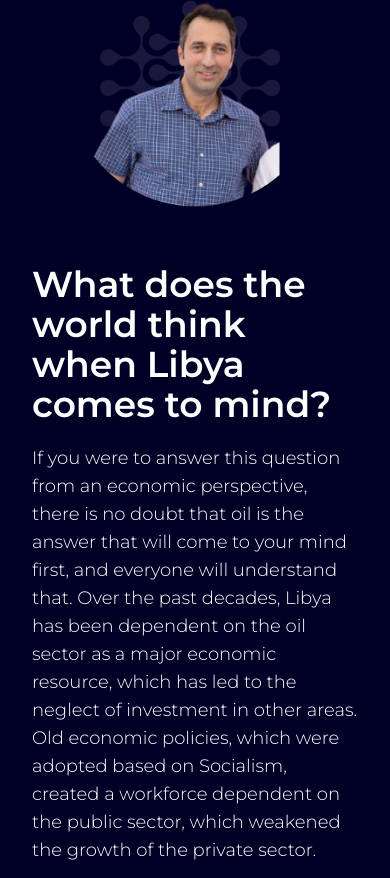
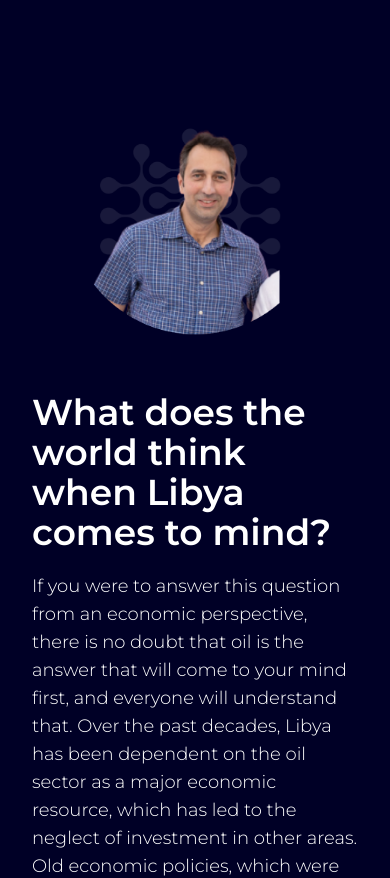
Before and after one commit to Abdullah-Jehani/Tatweer-Website, a Vue app: page / in a window 390 px wide. Shown: the part 1284-2162 px from the top of the page. Built offline with nearby package versions, Linux system fonts and the light colour scheme.

Commit message:
updated the focus component

```diff
--- a/src/views/Home/HomeView.vue
+++ b/src/views/Home/HomeView.vue
@@ -5,7 +5,9 @@
   <div class="w-full px-8 md:px-[120px] grid grid-cols-12">
     <FocusSectionComponent class="col-start-1 col-span-full" />
   </div>
-  <div class="w-full px-8 md:px-[120px] grid grid-cols-12">
+  <div
+    class="w-full px-8 md:px-[120px] grid grid-cols-12 mt-32 md:mt-0 mb-32 md:mb-0"
+  >
     <QuoteSectionComponent class="col-start-1 col-span-full" />
   </div>
   <div class="w-full px-8 md:px-[0px] grid grid-cols-12">
```
